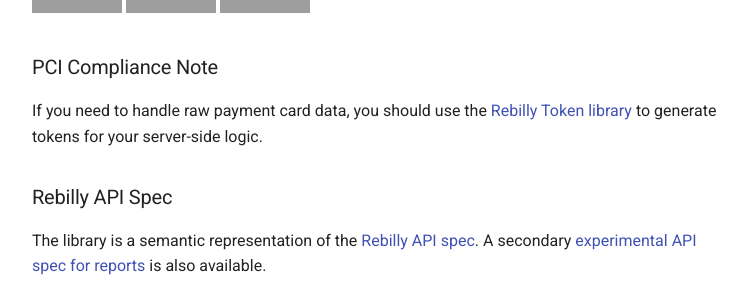
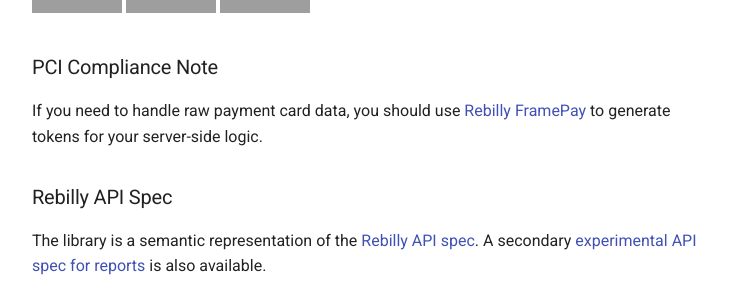
Before and after one commit to Rebilly/rebilly-js-sdk, an MkDocs documentation site: the page built from docs/index.md, in a window 1280 px wide and 1132 px high, cut to the strip 254-548 px from the top of the window. Shown: the whole strip, without its empty margins (264-1011 px from the left). Built offline with MkDocs 1.6.1 and Material for MkDocs 9.7.7, drawn with Linux system fonts in a browser that asks for light colours; comment, search, counter and statistics services are not loaded; grey boxes are pictures that could not be loaded.

Commit message:
Add mention to FramePay

```diff
--- a/docs/index.md
+++ b/docs/index.md
@@ -6,7 +6,7 @@ The Rebilly JS SDK library allows you to consume the Rebilly API using either No
 [![Try rebilly-js-sdk on RunKit](https://badge.runkitcdn.com/rebilly-js-sdk.svg)](https://npm.runkit.com/rebilly-js-sdk)
 
 ### PCI Compliance Note
-If you need to handle raw payment card data, you should use the [Rebilly Token library](https://help.rebilly.com/development/rebillyjs) to generate tokens for your server-side logic.
+If you need to handle raw payment card data, you should use [Rebilly FramePay](https://rebilly.github.io/framepay-docs/) to generate tokens for your server-side logic.
 
 ### Rebilly API Spec
 The library is a semantic representation of the [Rebilly API spec](https://rebilly.github.io/RebillyAPI/). A secondary [experimental API spec for reports](https://rebilly.github.io/RebillyReportsAPI/) is also available.
```
Also changed, not shown: README.md (+1 -1 lines).
